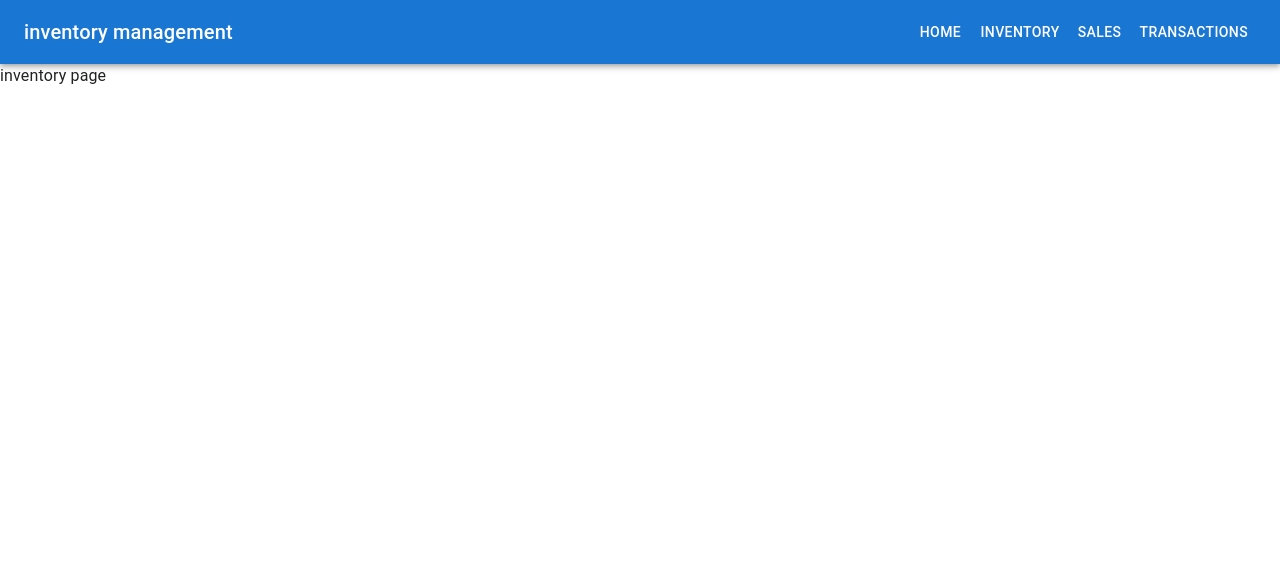
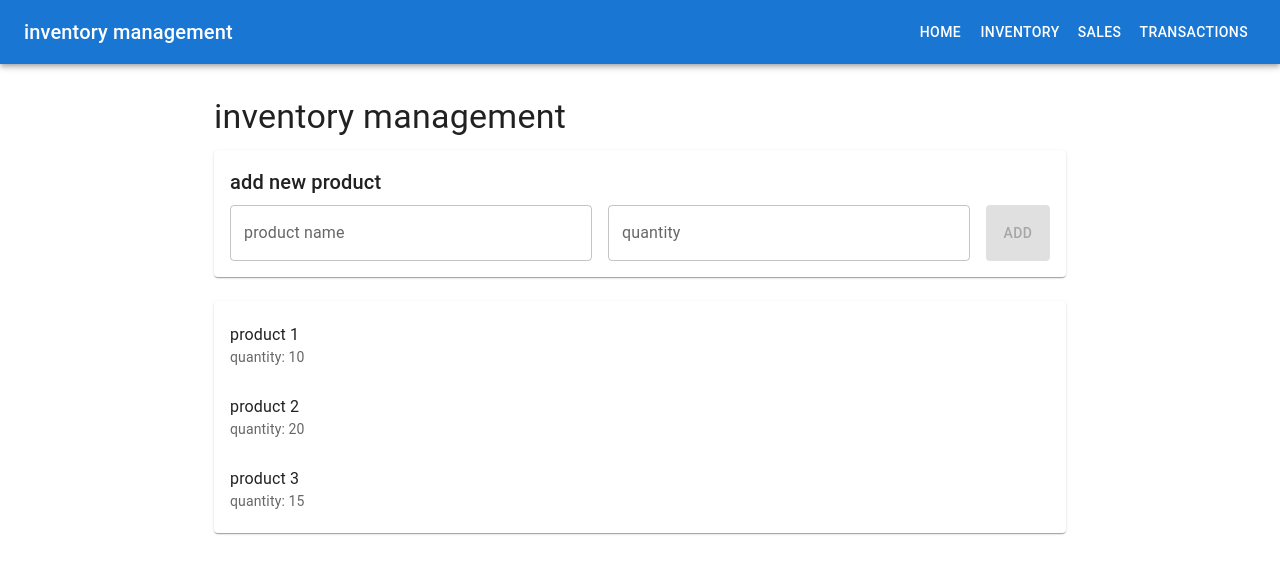
Before and after one commit to JustAMemer283/inventory-management, a React (Create React App) app: page /inventory in a window 1280 px wide. Shown: the top 574 px of the page. Built offline with nearby package versions, Linux system fonts and the light colour scheme.

Commit message:
feat: initial commit with basic inventory management system

```diff
--- a/src/App.js
+++ b/src/App.js
@@ -3,6 +3,8 @@ import { BrowserRouter as Router, Routes, Route } from "react-router-dom";
 import { ThemeProvider, createTheme } from "@mui/material";
 import CssBaseline from "@mui/material/CssBaseline";
 import Navigation from "./components/Navigation";
+import Home from "./pages/Home";
+import Inventory from "./pages/Inventory";
 
 // create theme
 const theme = createTheme({
@@ -26,8 +28,8 @@ function App() {
         <div className="app">
           <Navigation />
           <Routes>
-            <Route path="/" element={<div>home page</div>} />
-            <Route path="/inventory" element={<div>inventory page</div>} />
+            <Route path="/" element={<Home />} />
+            <Route path="/inventory" element={<Inventory />} />
             <Route path="/sales" element={<div>sales page</div>} />
             <Route
               path="/transactions"
--- /dev/null
+++ b/src/pages/Home.js
@@ -0,0 +1,38 @@
+import React, { useState } from "react";
+import { Container, Typography, Box, TextField, Button } from "@mui/material";
+
+// home page component with real-time updates
+const Home = () => {
+  const [welcomeMessage, setWelcomeMessage] = useState(
+    "welcome to inventory management system"
+  );
+
+  // handle message update
+  const handleUpdateMessage = (event) => {
+    setWelcomeMessage(event.target.value);
+  };
+
+  return (
+    <Container maxWidth="md">
+      <Box sx={{ mt: 4, textAlign: "center" }}>
+        <Typography variant="h4" component="h1" gutterBottom>
+          {welcomeMessage}
+        </Typography>
+        <Box sx={{ mt: 2 }}>
+          <TextField
+            fullWidth
+            label="update welcome message"
+            value={welcomeMessage}
+            onChange={handleUpdateMessage}
+            sx={{ mb: 2 }}
+          />
+          <Typography variant="body2" color="text.secondary">
+            try editing the message above to see real-time updates
+          </Typography>
+        </Box>
+      </Box>
+    </Container>
+  );
+};
+
+export default Home;
--- /dev/null
+++ b/src/pages/Inventory.js
@@ -0,0 +1,103 @@
+import React, { useState } from "react";
+import {
+  Container,
+  Typography,
+  Box,
+  TextField,
+  Button,
+  List,
+  ListItem,
+  ListItemText,
+  Paper,
+} from "@mui/material";
+
+// inventory page component with real-time updates
+const Inventory = () => {
+  // sample product data
+  const [products, setProducts] = useState([
+    { id: 1, name: "product 1", quantity: 10 },
+    { id: 2, name: "product 2", quantity: 20 },
+    { id: 3, name: "product 3", quantity: 15 },
+  ]);
+
+  // new product state
+  const [newProduct, setNewProduct] = useState({ name: "", quantity: "" });
+
+  // handle add product
+  const handleAddProduct = () => {
+    if (newProduct.name && newProduct.quantity) {
+      setProducts([
+        ...products,
+        {
+          id: products.length + 1,
+          name: newProduct.name,
+          quantity: parseInt(newProduct.quantity),
+        },
+      ]);
+      setNewProduct({ name: "", quantity: "" });
+    }
+  };
+
+  // handle input change
+  const handleInputChange = (field) => (event) => {
+    setNewProduct({
+      ...newProduct,
+      [field]: event.target.value,
+    });
+  };
+
+  return (
+    <Container maxWidth="md">
+      <Box sx={{ mt: 4 }}>
+        <Typography variant="h4" component="h1" gutterBottom>
+          inventory management
+        </Typography>
+
+        {/* add new product form */}
+        <Paper sx={{ p: 2, mb: 3 }}>
+          <Typography variant="h6" gutterBottom>
+            add new product
+          </Typography>
+          <Box sx={{ display: "flex", gap: 2 }}>
+            <TextField
+              label="product name"
+              value={newProduct.name}
+              onChange={handleInputChange("name")}
+              fullWidth
+            />
+            <TextField
+              label="quantity"
+              type="number"
+              value={newProduct.quantity}
+              onChange={handleInputChange("quantity")}
+              fullWidth
+            />
+            <Button
+              variant="contained"
+              onClick={handleAddProduct}
+              disabled={!newProduct.name || !newProduct.quantity}
+            >
+              add
+            </Button>
+          </Box>
+        </Paper>
+
+        {/* product list */}
+        <Paper>
+          <List>
+            {products.map((product) => (
+              <ListItem key={product.id}>
+                <ListItemText
+                  primary={product.name}
+                  secondary={`quantity: ${product.quantity}`}
+                />
+              </ListItem>
+            ))}
+          </List>
+        </Paper>
+      </Box>
+    </Container>
+  );
+};
+
+export default Inventory;
```
Also changed, not shown: server.js (+7 -6 lines), src/routes/productRoutes.js (added, +45 -0 lines), src/services/productService.js (added, +51 -0 lines), src/utils/db.js (added, +17 -0 lines), 1 other file (tests, documents, lock files or other folders).
